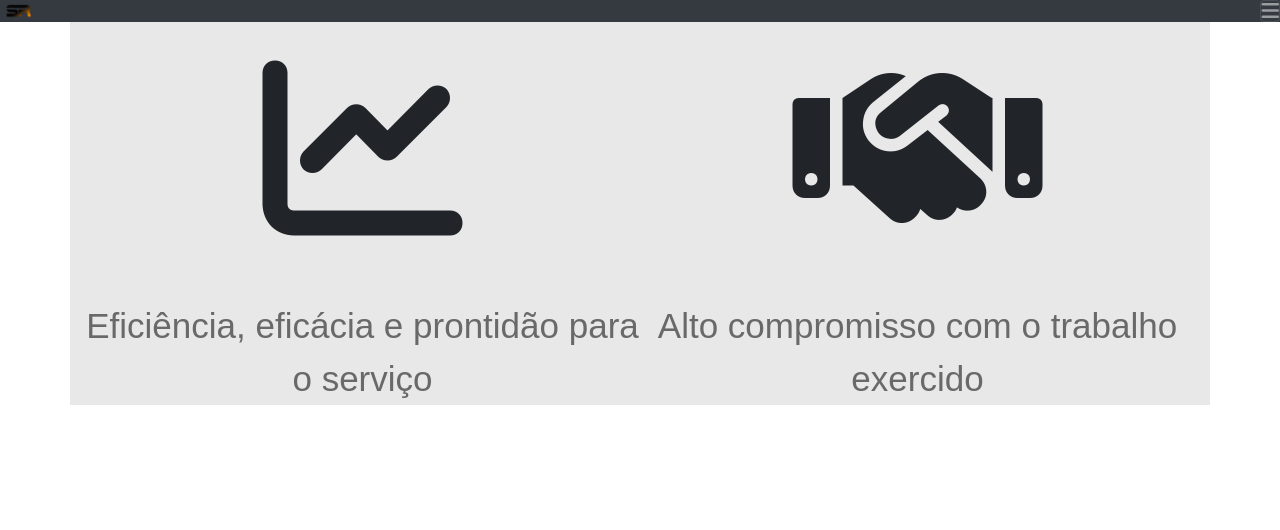
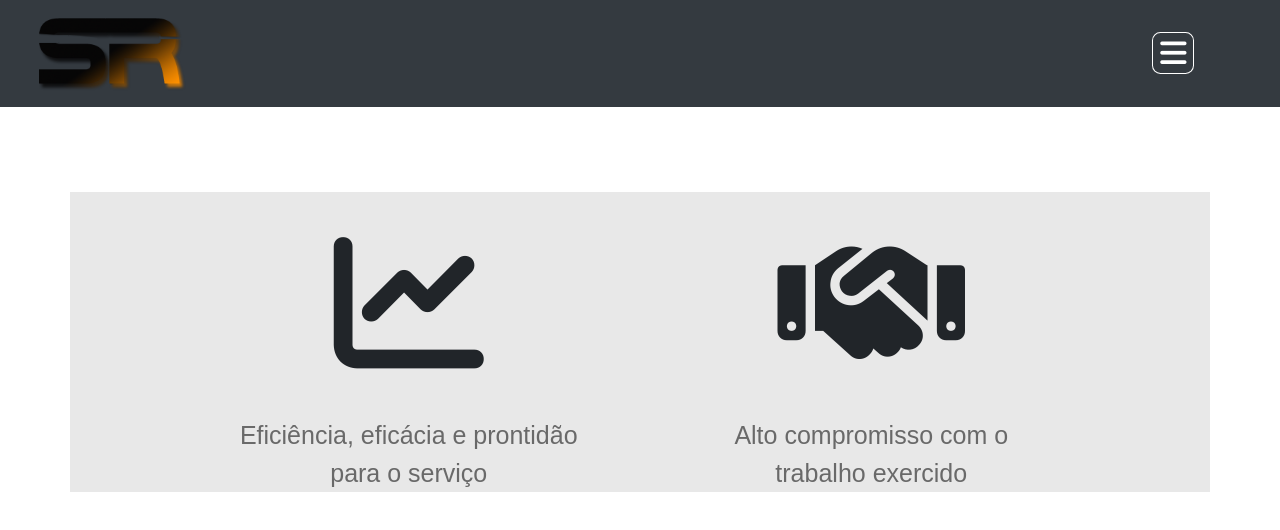
Before and after one commit to Samuel-Rodrigues1324/MeuPortifolio, a plain HTML site: page index.html in a window 1280 px wide. Drawn offline with nearby package versions, Linux system fonts and the light colour scheme.

Commit message:
Estilo da página parcialmente concluido

```diff
--- a/index.html
+++ b/index.html
@@ -31,15 +31,13 @@
     <nav class="navbar navbar-dark bg-dark menu fixed-top">
         <div class="row">
             <div class="colunas col-md-2 row align-self-center">
-                <a class="navbar-brand mr-auto" href="#">
-                    <div class="colunas col-md-2 row align-self-center">
-                        <img src="img/Logo.png" id="logo">
-                    </div>
+                <a href="#">
+                    <img src="img/Logo.png">
                 </a>
             </div>
             <div class="col-md-8"></div>
-            <div class="colunas col-md-2 row align-self-center justify-content-end">
-                <button class="navbar-toggler d-block" type="button" id="navToggle">
+            <div class="colunas col-md-2 row align-self-center justify-content-center">
+                <button class="navbar-toggler d-block botaoMenu" type="button" id="navToggle">
                     <span><i class="fas fa-bars"></i></span>
                 </button>
             </div>
@@ -63,20 +61,23 @@
         </div>
     </nav>
 
+    <br><br><br><br><br><br><br><br>
+
     <section class="container">
         <div class="row d-flex justify-content-center align-self-center">
-            <div class="col-xl-6 justify-content-center align-self-center">
+            <div class="col-xl-4 justify-content-center align-self-center">
                 <center>
-                    <span style="font-size: 200px;"><i class="fas fa-chart-line"></i></span>
+                    <span style="font-size: 150px;"><i class="fas fa-chart-line"></i></span>
                     <br>
-                    <span class="efic">Eficiência, eficácia e prontidão para o serviço</span>
+                    <span class="texto1">Eficiência, eficácia e prontidão para o serviço</span>
                 </center>
             </div>
-            <div class="col-xl-6 justify-content-center align-self-center">
+            <div class="col-xl-1"></div>
+            <div class="col-xl-4 justify-content-center align-self-center">
                 <center>
-                    <span style="font-size: 200px;"><i class="fas fa-handshake"></i></span>
+                    <span style="font-size: 150px;"><i class="fas fa-handshake"></i></span>
                     <br>
-                    <span class="efic">Alto compromisso com o trabalho exercido</span>
+                    <span class="texto1">Alto compromisso com o trabalho exercido</span>
                 </center>
             </div>
         </div>
--- a/style.css
+++ b/style.css
@@ -10,6 +10,10 @@
     margin-right: auto !important;
     margin-left: auto !important;
     background-color: #E8E8E8 !important;
+}
+
+img{
+    max-width: 100%;
 }
 
 body{
@@ -25,12 +29,22 @@ body{
     width: 100% !important;
 }
 
-#logo{
-    max-width: 100%;
+.botaoMenu{
+    color: #fff !important;
+    border-color: #fff !important;
+    padding: 7px !important;
+    padding-top: 5px !important;
+    padding-bottom: 5px !important;
+    font-size: 30px;
+    border-radius: 20%;
+}
+.botaoMenu:hover{
+    color: #e1e1e1 !important;
+    background-color: #222;
 }
 
-.efic{
-    font-size: 35px;
+.texto1{
+    font-size: 25px;
     font-family: Arial;
     color: #696969;
 }
```
